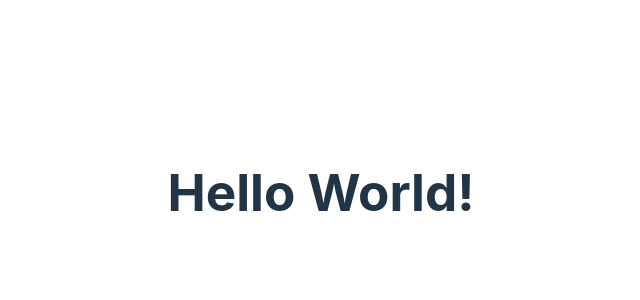
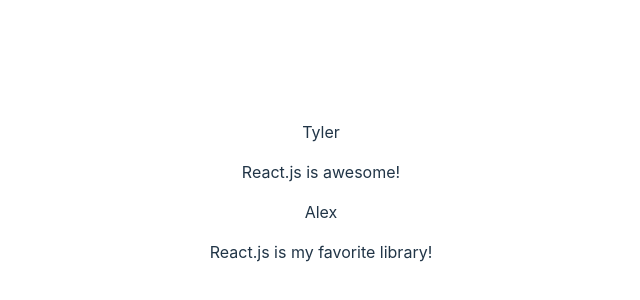
Before and after one commit to TylerAycock/react-refresher, a React (Vite) app: page / in a window 1280 px wide. Shown: the part 208-508 px from the top of the page, without its empty margins (319-959 px from the left). Built offline with nearby package versions, Linux system fonts and the light colour scheme.

Commit message:
added first props

```diff
--- a/src/App.jsx
+++ b/src/App.jsx
@@ -1,7 +1,13 @@
-import './App.css'
+import "./App.css";
+import Post from "./components/Post";
 
 function App() {
-  return <h1>Hello World!</h1>
+  return (
+    <main>
+      <Post author="Tyler" body="React.js is awesome!" />
+      <Post author="Alex" body="React.js is my favorite library!" />
+    </main>
+  );
 }
 
-export default App
+export default App;
--- /dev/null
+++ b/src/components/Post.jsx
@@ -0,0 +1,11 @@
+const Post = (props) => {
+    console.log(props)
+  return (
+    <div>
+      <p>{props.author}</p>
+      <p>{props.body}</p>
+    </div>
+  );
+};
+
+export default Post;
```
